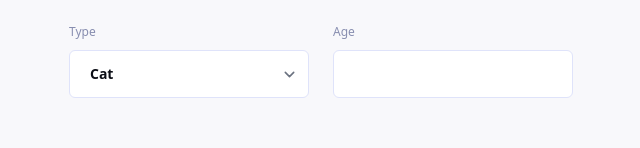
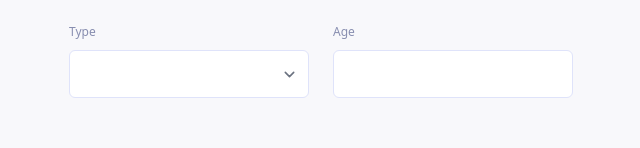
Before and after one commit to VcelakMarek/Users_and_animals, a React (Vite) app: page /Users_and_animals/animals/new in a window 1280 px wide. Shown: the part 194-342 px from the top of the page, without its empty margins (319-959 px from the left). Built offline with nearby package versions, Linux system fonts and the light colour scheme.

Commit message:
add option, minValue

```diff
--- a/src/components/FormInput.tsx
+++ b/src/components/FormInput.tsx
@@ -1,6 +1,11 @@
 import { Field } from "react-final-form";
 
 type Size = "small" | "large";
+
+type Option = {
+  value: string;
+  label: string;
+};
 
 type Props = {
   id: string;
@@ -8,7 +13,9 @@ type Props = {
   inputName?: string;
   inputType?: "text" | "number" | "select";
   inputPlaceholder?: string;
-  selectValues?: string[];
+  selectValues?: Option[];
+  minValue?: number;
+  initialValue?: string;
 };
 
 const inputSize: { [key in Size]: string } = {
@@ -23,15 +30,23 @@ const FormInput = ({
   inputType = "text",
   inputPlaceholder,
   selectValues,
+  minValue,
+  initialValue,
 }: Props) => {
   if (inputType === "select") {
     return (
       <label htmlFor={id}>
         <h2>{inputName}</h2>
-        <Field id={id} name={id} component="select" className={inputSize[size]}>
-          {selectValues?.map((value) => (
-            <option value={value} key={value}>
-              {value}
+        <Field
+          id={id}
+          name={id}
+          component="select"
+          className={inputSize[size]}
+          initialValue={initialValue}
+        >
+          {selectValues?.map((option) => (
+            <option value={option.value} key={option.value}>
+              {option.label}
             </option>
           ))}
         </Field>
@@ -50,6 +65,7 @@ const FormInput = ({
             <input
               {...input}
               type={inputType}
+              min={minValue}
               className={`${inputSize[size]} `}
               placeholder={inputPlaceholder}
               onChange={(e) => {
```
